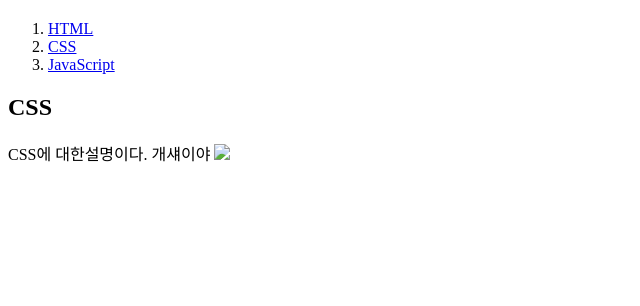
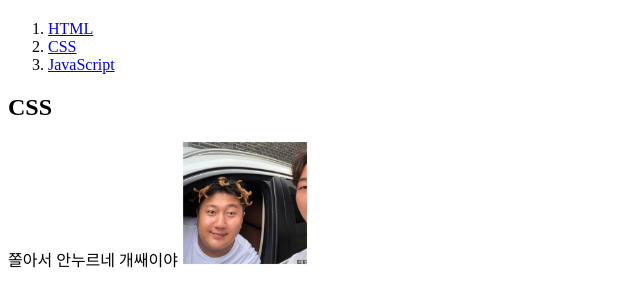
Before and after one commit to postmelon/web1, a plain HTML site: page 2.html in a window 1280 px wide. Shown: the part 60-366 px from the top of the page, without its empty margins (0-640 px from the left). Drawn offline with Linux system fonts and the light colour scheme.

Commit message:
Add files via upload

```diff
--- a/2.html
+++ b/2.html
@@ -13,11 +13,11 @@
   </ol>
   <h2>CSS</h2>
 
-  CSS에 대한설명이다. 개섀이야
+쫄아서 안누르네 개쌔이야
 
 
 
-  <img width="10%" src="coding.jpg">
+  <img width="10%" src="K-041.png">
   <br><br><br>
 
    </html>
```
Also changed, not shown: K-041.png (added).
